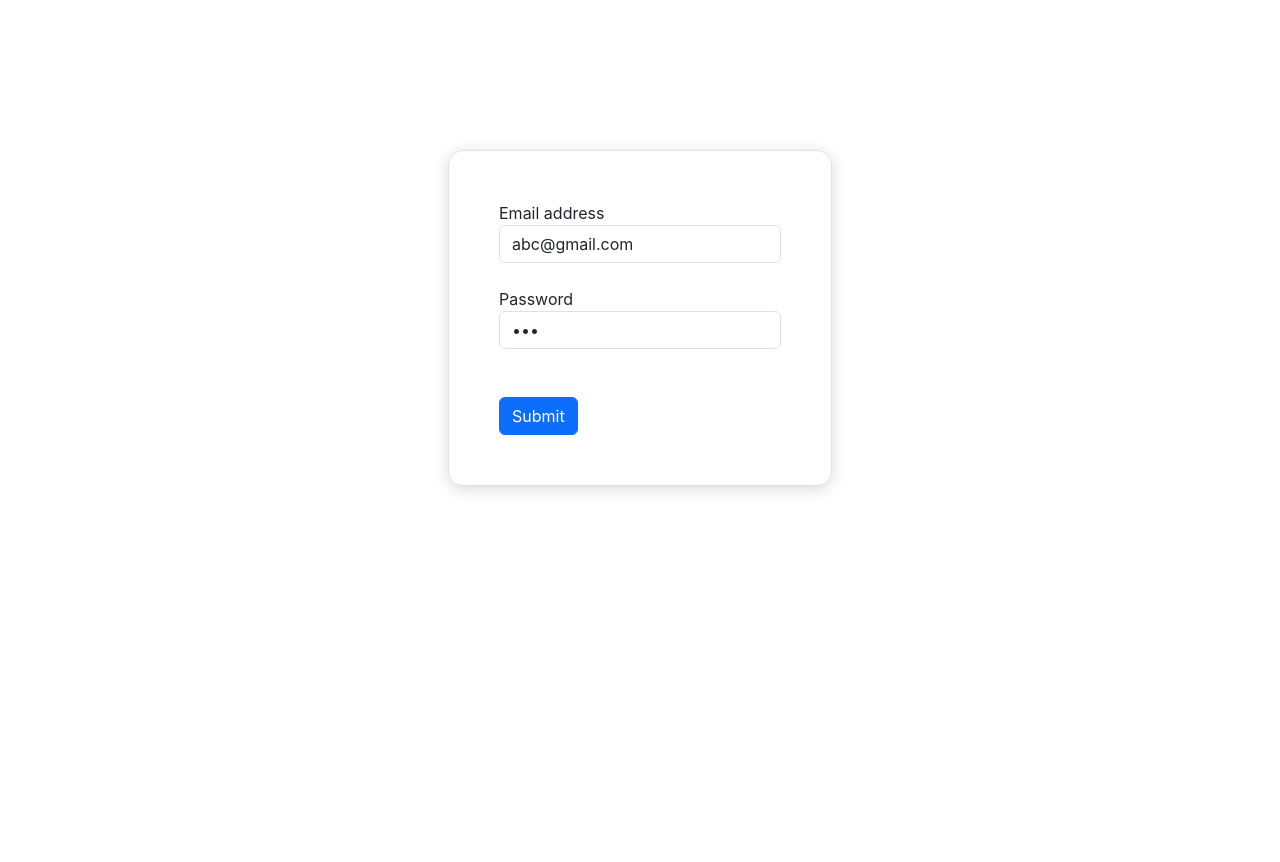
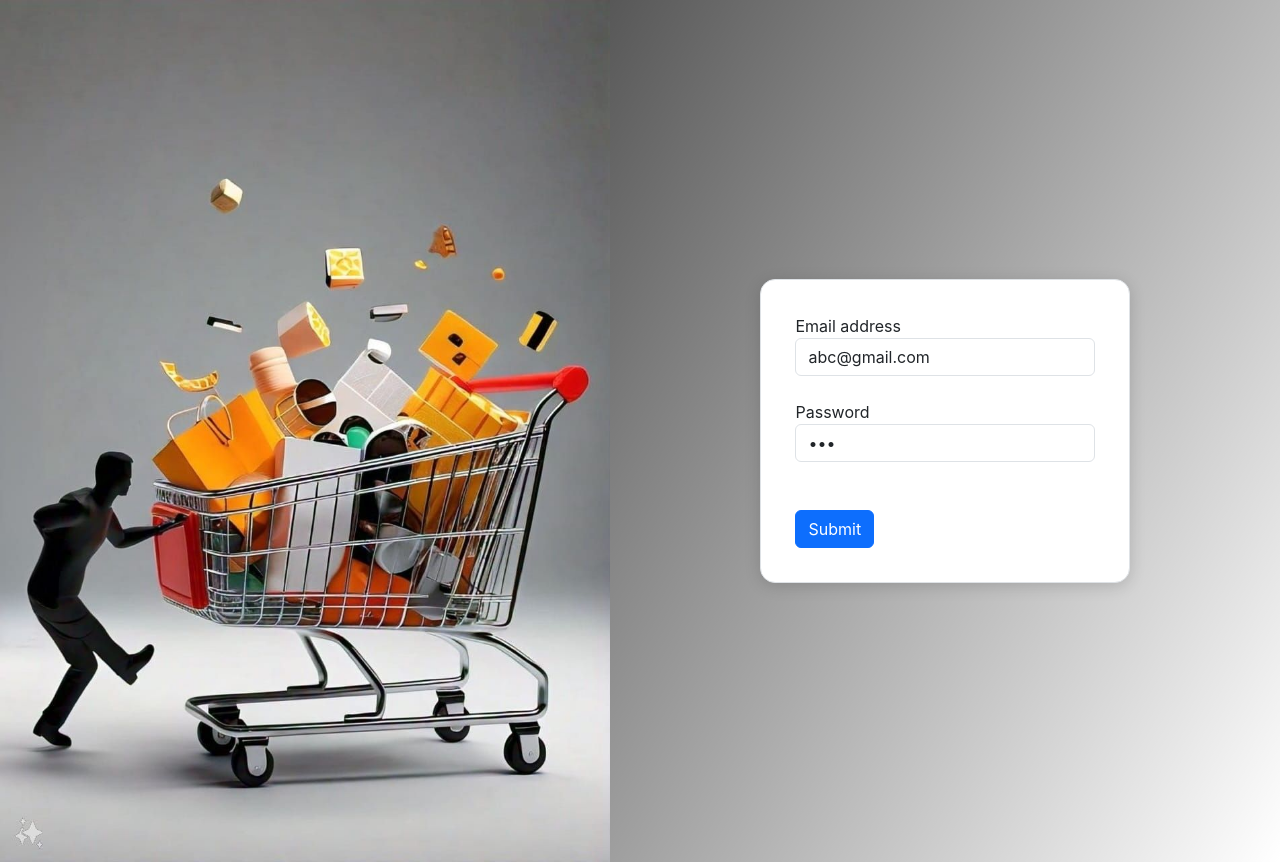
Before and after one commit to Aman235820/My-Ecommerce, a React (Create React App) app: page / in a window 1280 px wide. Before the commit the page ends 800 px from the top, so only its background shows below. Built offline with nearby package versions, Linux system fonts and the light colour scheme; what react-secure-storage would draw is missing.

Commit message:
add bg image

```diff
--- a/src/App.css
+++ b/src/App.css
@@ -45,18 +45,35 @@
 }
 
 .loginbox {
-  margin-bottom: 20px;
+  display: flex;
+  justify-content: space-between;
+  align-items: center;
+  background: linear-gradient(120deg, black, transparent);
+  overflow: hidden;
 }
+.loginbox figure{
+  margin: 0;
+  width: 35%;
+  line-height: 0;
+  flex: 50%;
+}
+.loginbox figure img{
+  max-width: 100%;
+  /* width: 100%;
+  height: 100%; */
 
+}
 .loginbox .container {
   width: 30%;
-  margin-top: 150px;
-  padding: 50px;
+  padding: 34px;
   text-align: left;
   border-radius: 15px;
   box-shadow: 0 0.2rem 1rem rgba(0, 0, 0, 0.15);
   -webkit-box-shadow: 0 0.2rem 1rem rgba(0, 0, 0, 0.15);
-  -moz-box-shadow: 0 0.2rem 1rem rgba(0, 0, 0, 0.15)
+  -moz-box-shadow: 0 0.2rem 1rem rgba(0, 0, 0, 0.15);
+  background: #fff;
+  flex: 30%;
+  margin: 0px 150px;
 }
 
 .error {
@@ -231,9 +248,18 @@
 
 /*--------------media-css-----------*/
 @media only screen and (max-width: 768px) {
+  .loginbox{
+    min-height: 100vh;
+    height: 100%;
+    margin: auto;
+  }
+  .loginbox figure{
+    display: none;
+  }
   .loginbox .container {
-    width: 80%;
-    padding: 30px;
+    width: auto;
+    padding: 20px;
+    margin: 0px 15px;
   }
 
   .nav-pills .nav-link{
--- a/src/components/Login.js
+++ b/src/components/Login.js
@@ -54,6 +54,9 @@ function Login() {
 
     return (
         <div className="loginbox">
+            <figure>
+                <img src="cartImage.jpg" />
+            </figure>
             <div className="container border">
                 <form>
                     <div className="form-group">
```
Also changed, not shown: public/cartImage.jpg (added).
